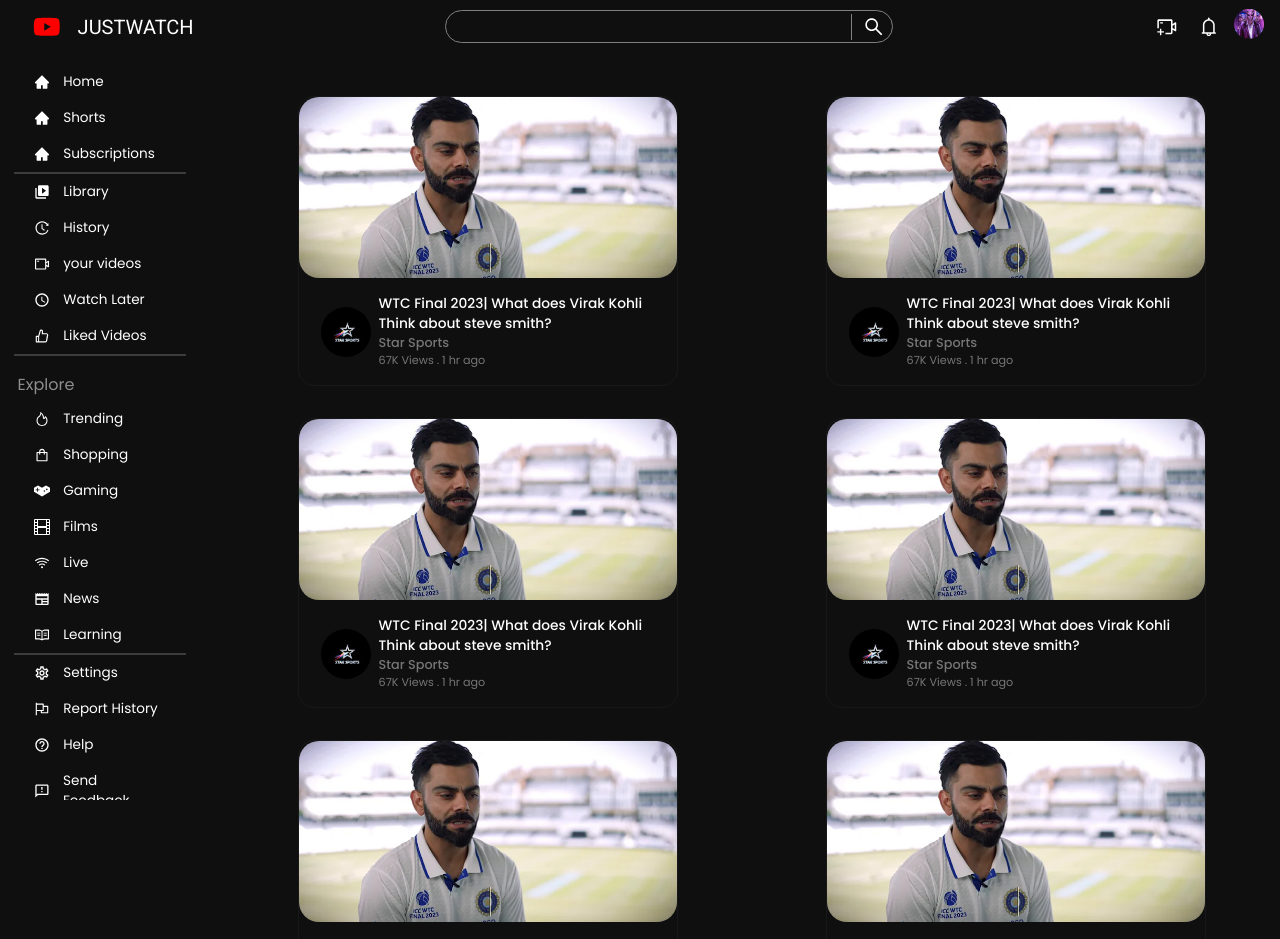
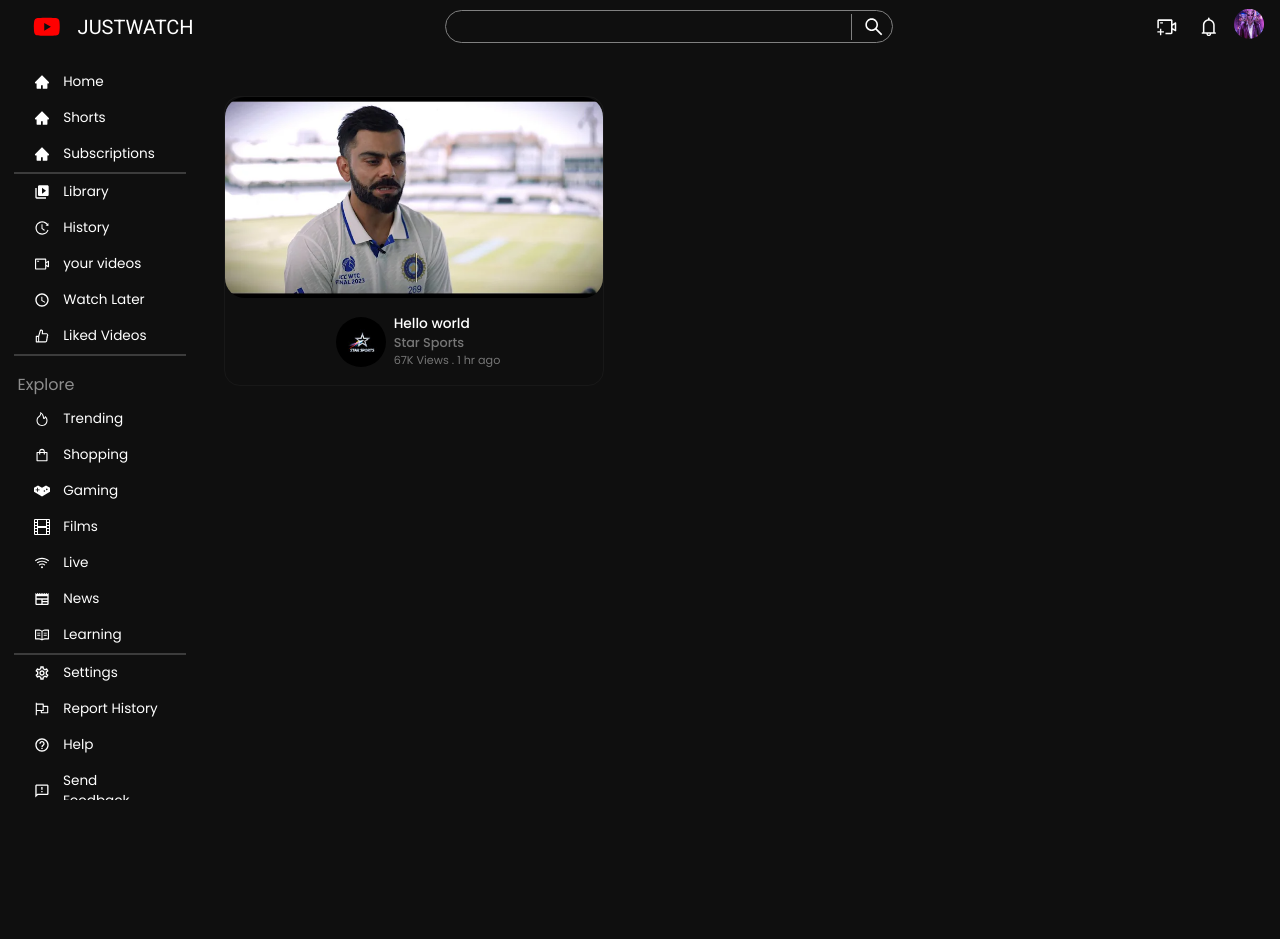
Before and after one commit to naveengitboi/youtubeclone, a React (Create React App) app in the folder client/: page / in a window 1280 px wide. Shown: the top 939 px of the page. After the commit the page ends 800 px from the top, so only its background shows below. Built offline with nearby package versions, Linux system fonts and the light colour scheme; the HTML template or start-up script is replaced by a standard one.

Commit message:
data added

```diff
--- a/client/src/Content.jsx
+++ /dev/null
@@ -1,8 +0,0 @@
-const Content = [
-    {
-        "thumbnail": encodeURI('/public/assets/video card/hq720.png') ,
-        "title": "WTC Final 2023| What does Virak Kohli Think about steve smith?"
-    }
-]
-
-export default Content
--- a/client/src/components/VideoCards.jsx
+++ b/client/src/components/VideoCards.jsx
@@ -1,6 +1,7 @@
 import React from 'react'
 import '../css/VideoCards.css'
 function VideoCards(props) {
+  console.log(props)
   return (
     <div className="card">
       <div className="thumbnailDiv">
@@ -9,7 +10,7 @@
       <div className="videoDesc">
           <img src="/assets/videoCard/channelLogo.jpg" className='channelLogo' alt="" />
          <div className="details">
-           <h3 className='smallTitle'>{props.content[0].title}</h3>
+           <h3 className='smallTitle'>Hello world</h3>
            <p className='channelDetailsText'>Star Sports</p>
            <p className='viewsCounts'>67K Views . 1 hr ago</p>
          </div>
--- a/client/src/pages/Home.jsx
+++ b/client/src/pages/Home.jsx
@@ -1,23 +1,18 @@
 import VideoCards from "../components/VideoCards"
 import '../css/Home.css'
-import Content from "../Content"
+
+import {ytData} from '../data.js/Data'
 function Home(){
+    console.log(ytData)
     return(
         <>
+        <VideoCards/>
         <div className="homePage">
-            <VideoCards content = {Content} />
-            <VideoCards content = {Content} />
-            <VideoCards content = {Content} />
-            <VideoCards content = {Content} />
-            <VideoCards content = {Content} />
-            <VideoCards content = {Content} />
-            <VideoCards content = {Content} />
-            <VideoCards content = {Content} />
-            <VideoCards content = {Content} />
-            <VideoCards content = {Content} />
-            <VideoCards content = {Content} />
-            <VideoCards content = {Content} />
-            <VideoCards content = {Content} />
+           {
+            ytData.map((item, index) => {
+                <VideoCards vcData = {item.title}/>
+            })
+           }
         </div>
         </>
     )
```
